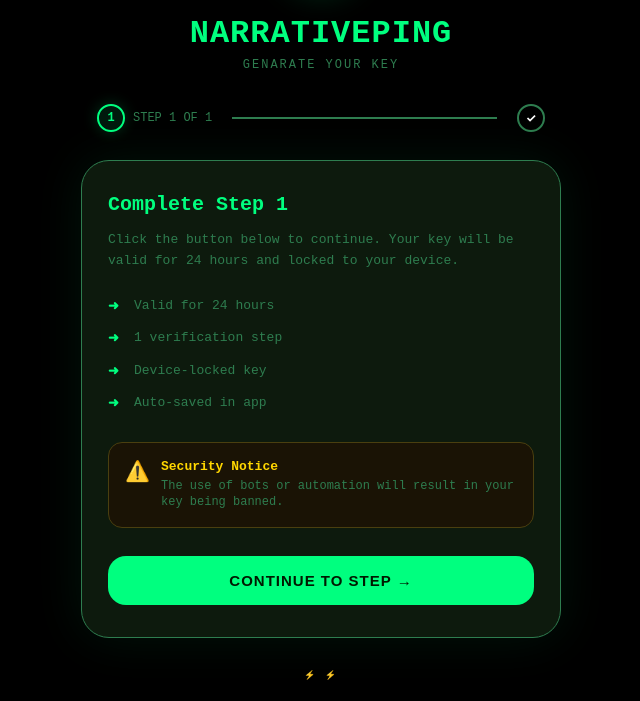
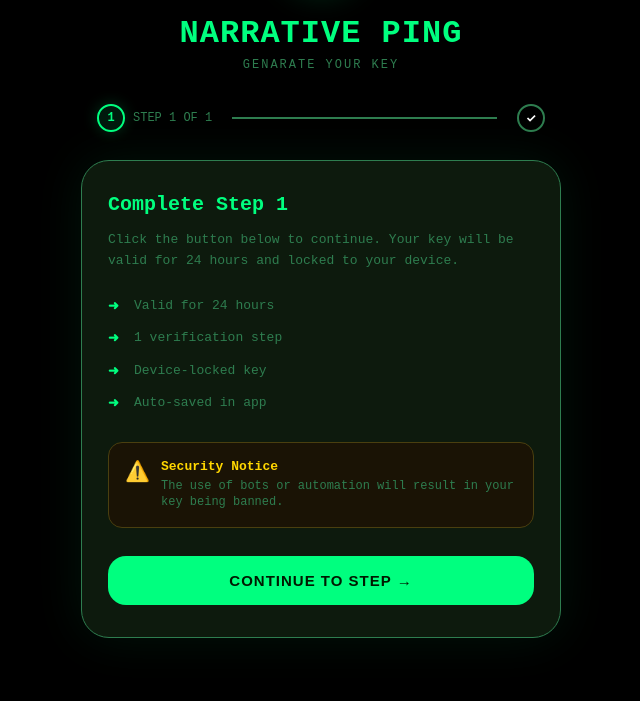
Before and after one commit to NinjaArashi69/NarrativePing, a plain HTML site: page steps.html in a window 1280 px wide. Shown: the part 111-812 px from the top of the page, without its empty margins (319-959 px from the left). Drawn offline with Linux system fonts and the light colour scheme.

Commit message:
Update steps.html

```diff
--- a/steps.html
+++ b/steps.html
@@ -261,7 +261,7 @@
         <div class="logo-circle">
             <img src="./assets/logo.png" alt="NARRATIVEPING">
         </div>
-        <h1>NARRATIVEPING</h1>
+        <h1>NARRATIVE PING</h1>
         <p class="subtitle">GENARATE YOUR KEY</p>
     </div>
 
@@ -298,7 +298,7 @@
         </button>
     </div>
 
-    <div class="footer">⚡  ⚡</div>
+    <div class="footer"></div>
 
 </div>
 
```
